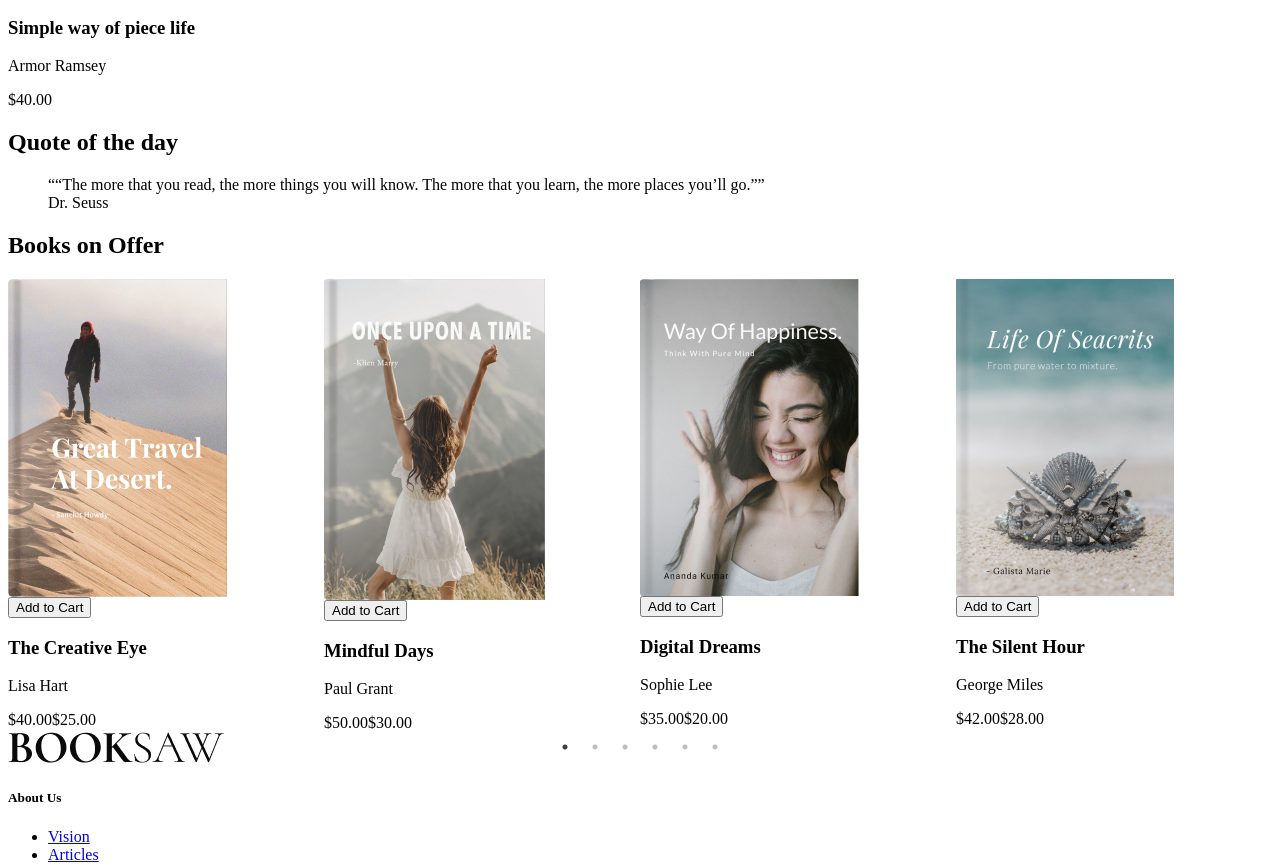
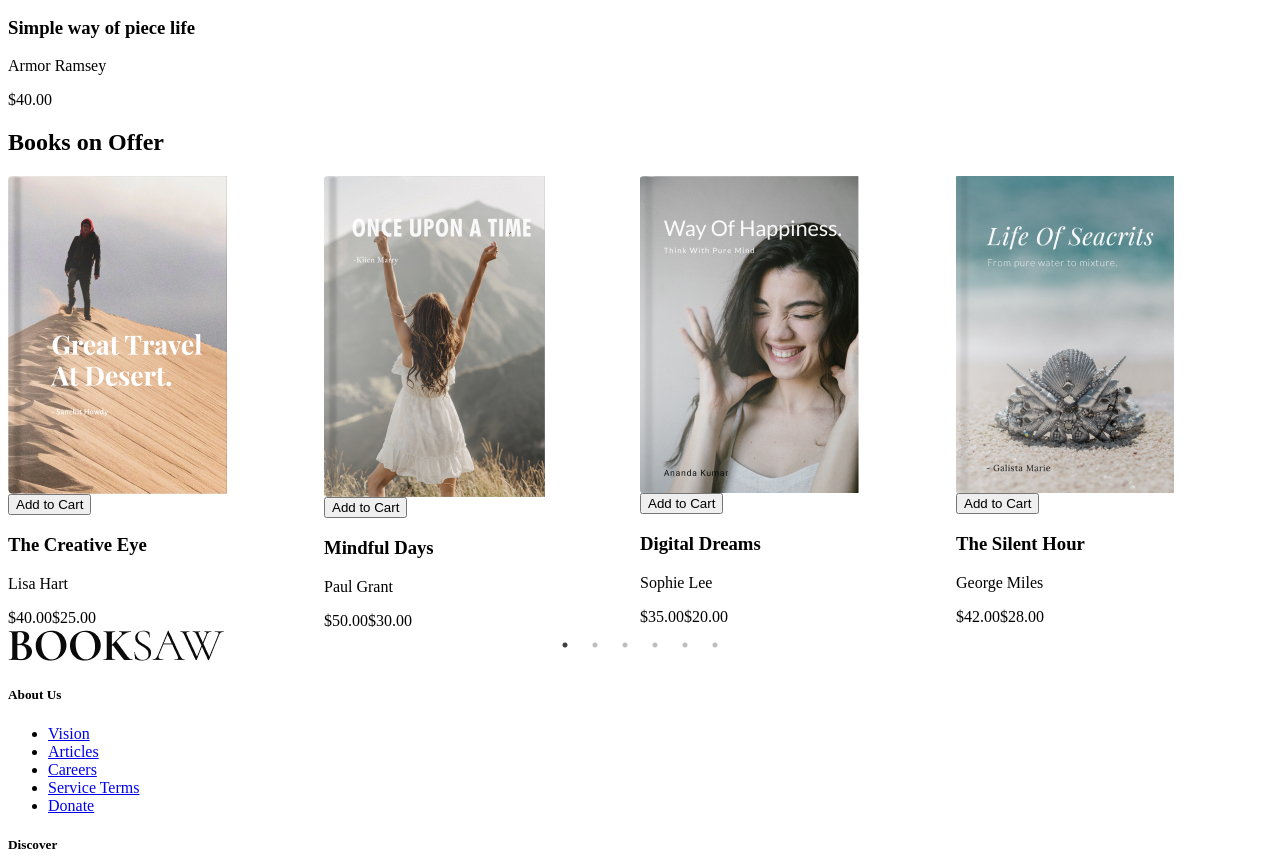
Before and after one commit to he1enm/BookSaw.Website, a React (Vite) app: page / in a window 1280 px wide. Shown: the part 7623-8488 px from the top of the page. Built offline with nearby package versions, Linux system fonts and the light colour scheme; the HTML template or start-up script is replaced by a standard one.

Commit message:
Refactor PopularBooks component to use centralized POPULAR_BOOKS data; create Book model for type definitions

```diff
--- /dev/null
+++ b/src/Constants/PopularBooks.ts
@@ -0,0 +1,69 @@
+import type { Book } from "../Models/Book";
+
+import img1 from "../assets/img/tab-item1.jpg";
+import img2 from "../assets/img/tab-item2.jpg";
+import img3 from "../assets/img/tab-item3.jpg";
+import img4 from "../assets/img/tab-item4.jpg";
+import img5 from "../assets/img/tab-item5.jpg";
+import img6 from "../assets/img/tab-item6.jpg";
+import img7 from "../assets/img/tab-item7.jpg";
+import img8 from "../assets/img/tab-item8.jpg";
+
+export const POPULAR_BOOKS: Book[] = [
+  {
+    image: img1,
+    title: "Portrait Photography",
+    author: "Adam Silber",
+    price: "$40.00",
+    category: ["Business"],
+  },
+  {
+    image: img2,
+    title: "Once Upon a Time",
+    author: "Klem Marry",
+    price: "$35.00",
+    category: ["Romantic"],
+  },
+  {
+    image: img3,
+    title: "Tips Of Simple Lifestyle",
+    author: "Bratt Smith",
+    price: "$40.00",
+    category: ["Technology"],
+  },
+  {
+    image: img4,
+    title: "Just Felt From Outside",
+    author: "Nicole Wilson",
+    price: "$40.00",
+    category: ["Adventure"],
+  },
+  {
+    image: img5,
+    title: "Peaceful Enlightment",
+    author: "Marmik Lama",
+    price: "$40.00",
+    category: ["Business"],
+  },
+  {
+    image: img6,
+    title: "Great travel at desert",
+    author: "Sanchit Howdy",
+    price: "$40.00",
+    category: ["Technology"],
+  },
+  {
+    image: img7,
+    title: "Life among the pirates",
+    author: "Armor Ramsey",
+    price: "$40.00",
+    category: ["Romantic"],
+  },
+  {
+    image: img8,
+    title: "Simple way of piece life",
+    author: "Armor Ramsey",
+    price: "$40.00",
+    category: ["Fictional"],
+  },
+];
--- /dev/null
+++ b/src/Models/Book.ts
@@ -0,0 +1,7 @@
+export type Book = {
+  image: string;
+  title: string;
+  author: string;
+  price: string;
+  category: string[];
+};
--- a/src/components/Home/PopularBooks.tsx
+++ b/src/components/Home/PopularBooks.tsx
@@ -1,81 +1,7 @@
 import { useState } from "react";
 import BookCard from "../BookCard";
-
-import img1 from "../../assets/img/tab-item1.jpg";
-import img2 from "../../assets/img/tab-item2.jpg";
-import img3 from "../../assets/img/tab-item3.jpg";
-import img4 from "../../assets/img/tab-item4.jpg";
-import img5 from "../../assets/img/tab-item5.jpg";
-import img6 from "../../assets/img/tab-item6.jpg";
-import img7 from "../../assets/img/tab-item7.jpg";
-import img8 from "../../assets/img/tab-item8.jpg";
-
-interface Book {
-  image: string;
-  title: string;
-  author: string;
-  price: string;
-  category: string[];
-}
-
-const books: Book[] = [
-  {
-    image: img1,
-    title: "Portrait Photography",
-    author: "Adam Silber",
-    price: "$40.00",
-    category: ["Business"],
-  },
-  {
-    image: img2,
-    title: "Once Upon a Time",
-    author: "Klem Marry",
-    price: "$35.00",
-    category: ["Romantic"],
-  },
-  {
-    image: img3,
-    title: "Tips Of Simple Lifestyle",
-    author: "Bratt Smith",
-    price: "$40.00",
-    category: ["Technology"],
-  },
-  {
-    image: img4,
-    title: "Just Felt From Outside",
-    author: "Nicole Wilson",
-    price: "$40.00",
-    category: ["Adventure"],
-  },
-  {
-    image: img5,
-    title: "Peaceful Enlightment",
-    author: "Marmik Lama",
-    price: "$40.00",
-    category: ["Business"],
-  },
-  {
-    image: img6,
-    title: "Great travel at desert",
-    author: "Sanchit Howdy",
-    price: "$40.00",
-    category: ["Technology"],
-  },
-  {
-    image: img7,
-    title: "Life among the pirates",
-    author: "Armor Ramsey",
-    price: "$40.00",
-    category: ["Romantic"],
-  },
-  {
-    image: img8,
-    title: "Simple way of piece life",
-    author: "Armor Ramsey",
-    price: "$40.00",
-    category: ["Fictional"],
-  },
-];
+import { POPULAR_BOOKS } from "../../Constants/PopularBooks";
+import type { Book } from "../../Models/Book";
 
 const categories = [
   "All Genre",
@@ -91,8 +17,10 @@ export default function PopularBooks() {
 
   const filteredBooks =
     activeCategory === "All Genre"
-      ? books
-      : books.filter((book) => book.category.includes(activeCategory));
+      ? POPULAR_BOOKS
+      : POPULAR_BOOKS.filter((book: Book) =>
+          book.category.includes(activeCategory)
+        );
 
   return (
     <section className="bg-[#f3f2ec] py-20 px-4 sm:px-10">
@@ -127,30 +55,6 @@ export default function PopularBooks() {
             <BookCard key={index} {...book} />
           ))}
         </div>
-
-        {/* QUOTE OF THE DAY */}
-        <section
-          id="quotation"
-          className="text-center pt-16 pb-10 mt-16 border-t border-gray-200"
-        >
-          <div className="max-w-3xl mx-auto px-4">
-            <h2 className="text-2xl sm:text-3xl font-serif font-semibold mb-6 relative inline-block after:block after:w-16 after:h-[2px] after:bg-[#b99272] after:mx-auto after:mt-2">
-              Quote of the day
-            </h2>
-            <blockquote
-              className="text-xl sm:text-2xl italic text-gray-700"
-              data-aos="fade-up"
-            >
-              <q>
-                “The more that you read, the more things you will know. The more
-                that you learn, the more places you’ll go.”
-              </q>
-              <div className="mt-4 text-[#b99272] font-semibold text-lg">
-                Dr. Seuss
-              </div>
-            </blockquote>
-          </div>
-        </section>
       </div>
     </section>
   );
```
